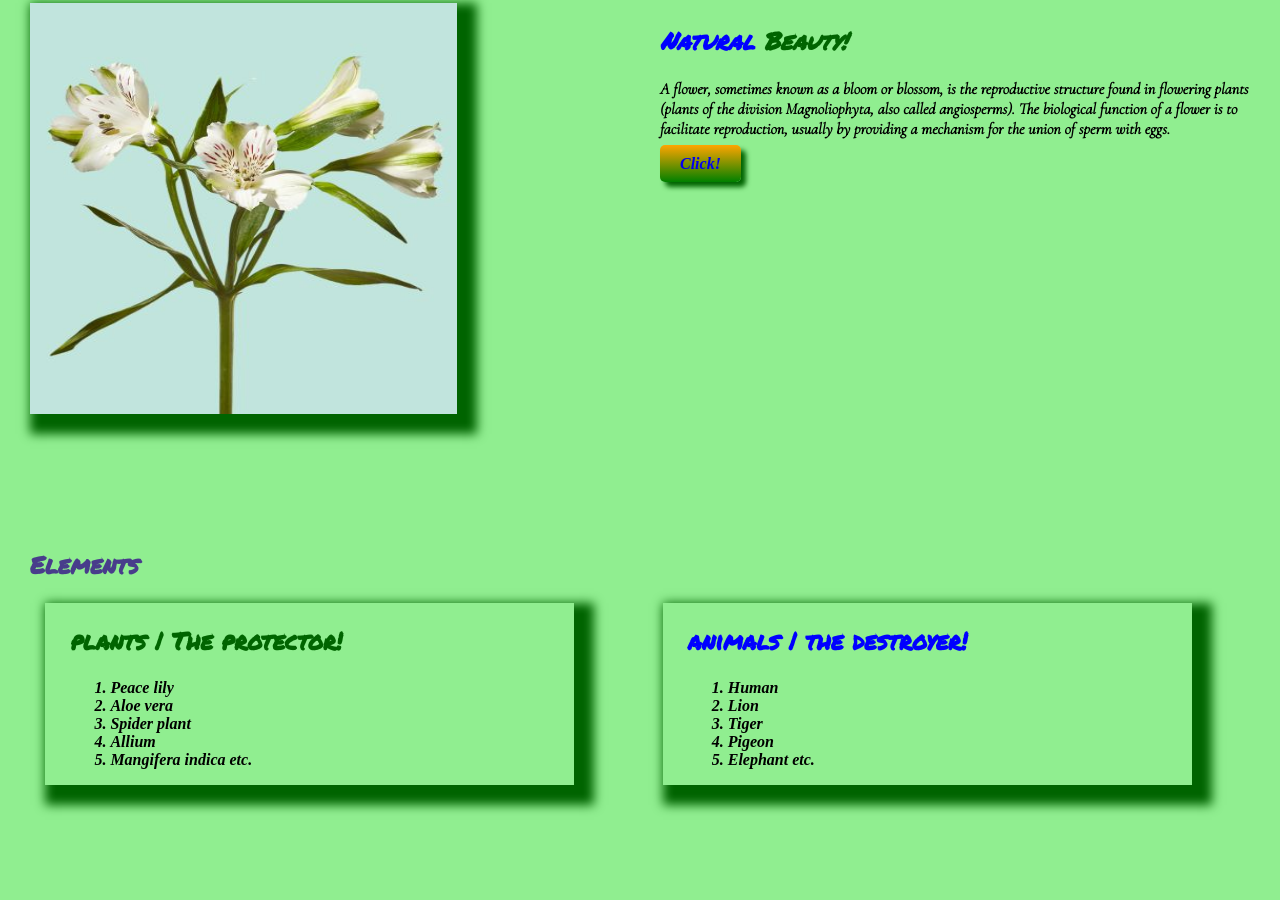
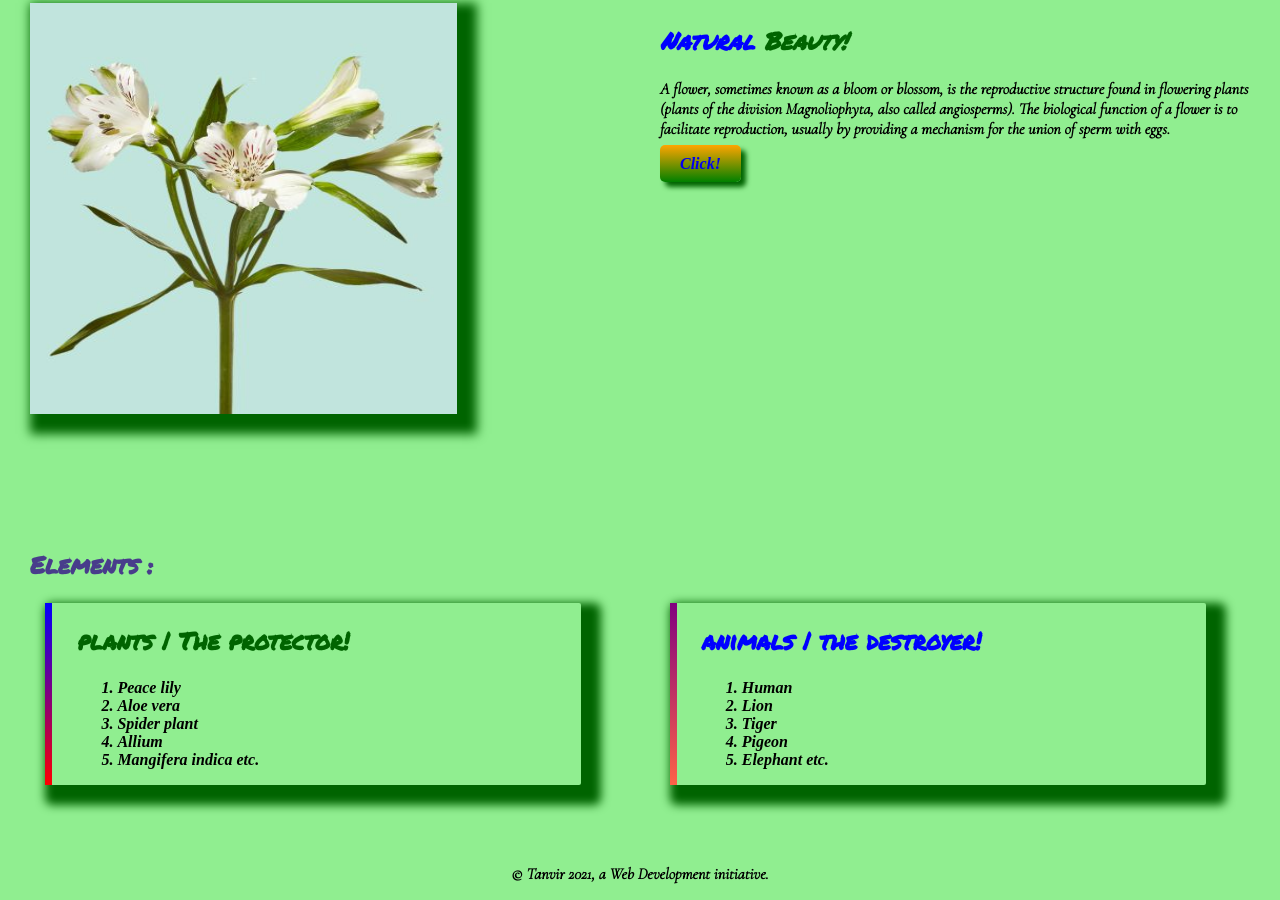
Before and after one commit to tawfikalahitanvir/nature, a plain HTML site: page index.html in a window 1280 px wide. Shown: the part 448-1348 px from the top of the page. Before the commit the page ends 1296 px from the top, so only its background shows below. Drawn offline with nearby package versions, Linux system fonts and the light colour scheme.

Commit message:
footer added

```diff
--- a/index.html
+++ b/index.html
@@ -38,9 +38,9 @@
         </div>
    </section>
    <section>
-       <h1 id="element-shadow">Elements</h1>
+       <h1 id="element-shadow">Elements :</h1>
        <div class="elements">
-            <div class="shadow">
+            <div class="shadow plant">
                 <h1 id="plants">plants | The protector!</h1>
                 <ol>
                     <b>
@@ -55,7 +55,7 @@
                 </ol>
 
             </div>
-            <div class="shadow">
+            <div class="shadow animal">
                 <h1 id="animals">animals | the destroyer! </h1>
                 <ol>
                     <b>
@@ -71,6 +71,9 @@
             </div>
        </div>
     </section>
+    <footer>
+        <p><b>© Tanvir 2021, a Web Development initiative.</b></p>
+    </footer>
 
 </body>
 </html>
--- a/style.css
+++ b/style.css
@@ -39,6 +39,7 @@ p{
     margin-right: 5%;
     margin-bottom: 5%;
     box-shadow: 10px 10px 10px 10px #006400;
+    border-radius: 2px;
 }
 #animals{
     color: #0000ff;
@@ -50,3 +51,16 @@ p{
     color: #483d8b;
     padding-left: 30px;
 }
+.plant{
+    border-left: 7px solid;
+    border-image: linear-gradient(#0000ff,#ff0000);
+    border-image-slice: 1;
+}
+.animal{
+    border-left: 7px solid;
+    border-image:linear-gradient(#800080,#ff6347);
+    border-image-slice: 1;
+}
+footer p{
+    text-align: center;
+}
```
Also changed, not shown: 4 other files.
